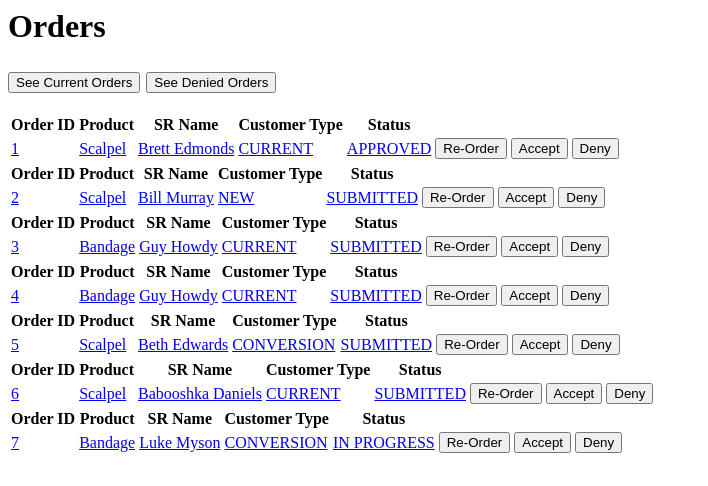
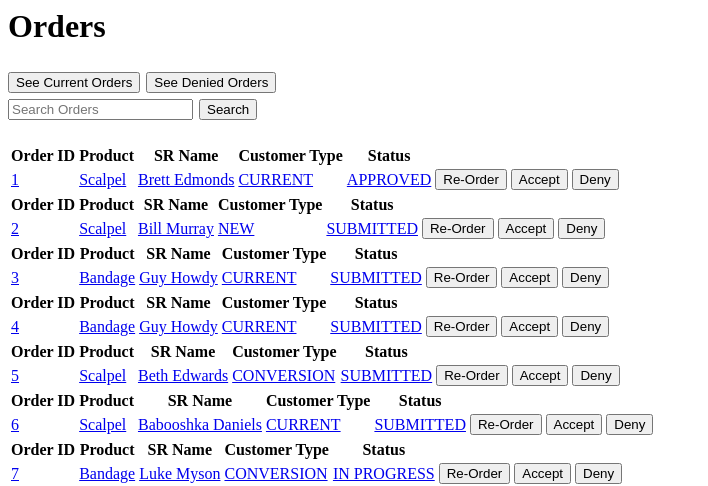
Before and after one commit to SunnykMoore/Project-Mars, a Django app: page /orders/ in a window 1280 px wide. Shown: the top 486 px of the page, without its empty margins (0-708 px from the left). Run offline with Django 3.2, Linux system fonts and the light colour scheme; data comes from the database, SQL or seed files in the repository.

Commit message:
Added comments to searchorder view, added search bar to orders page.

```diff
--- a/HelloDjango/orders/templates/orders/order_list.html
+++ b/HelloDjango/orders/templates/orders/order_list.html
@@ -2,6 +2,10 @@
 <h2>
     <a href="/orders/current"><button type="button">See Current Orders</button></a>
     <a href="/orders/denied"><button type="button">See Denied Orders</button></a>
+    <form action="{% url 'search_orders' %}" method="get">
+        <input type+"text" name="q" placeholder="Search Orders">
+        <button type="submit">Search</button>
+    </form>
 </h2>
 
 {% for order in object_list %}
--- a/HelloDjango/orders/views.py
+++ b/HelloDjango/orders/views.py
@@ -135,9 +135,9 @@ class OrderDeny(UpdateView):
 
 class SearchOrders(ListView):
     model = Order
-    def get_queryset(self):
-        query = self.request.GET.get('q')
-        return Order.objects.filter(
+    def get_queryset(self): #Override listview get_queryset to just get the orders that match search terms
+        query = self.request.GET.get('q') #obtains 'q', the query submitted by the user
+        return Order.objects.filter( #searches applicable order attributes for search terms
             						  Q(product__icontains=query) |
                                       Q(SR_first_name__icontains=query) |
                                       Q(SR_last_name__icontains=query) |
```
